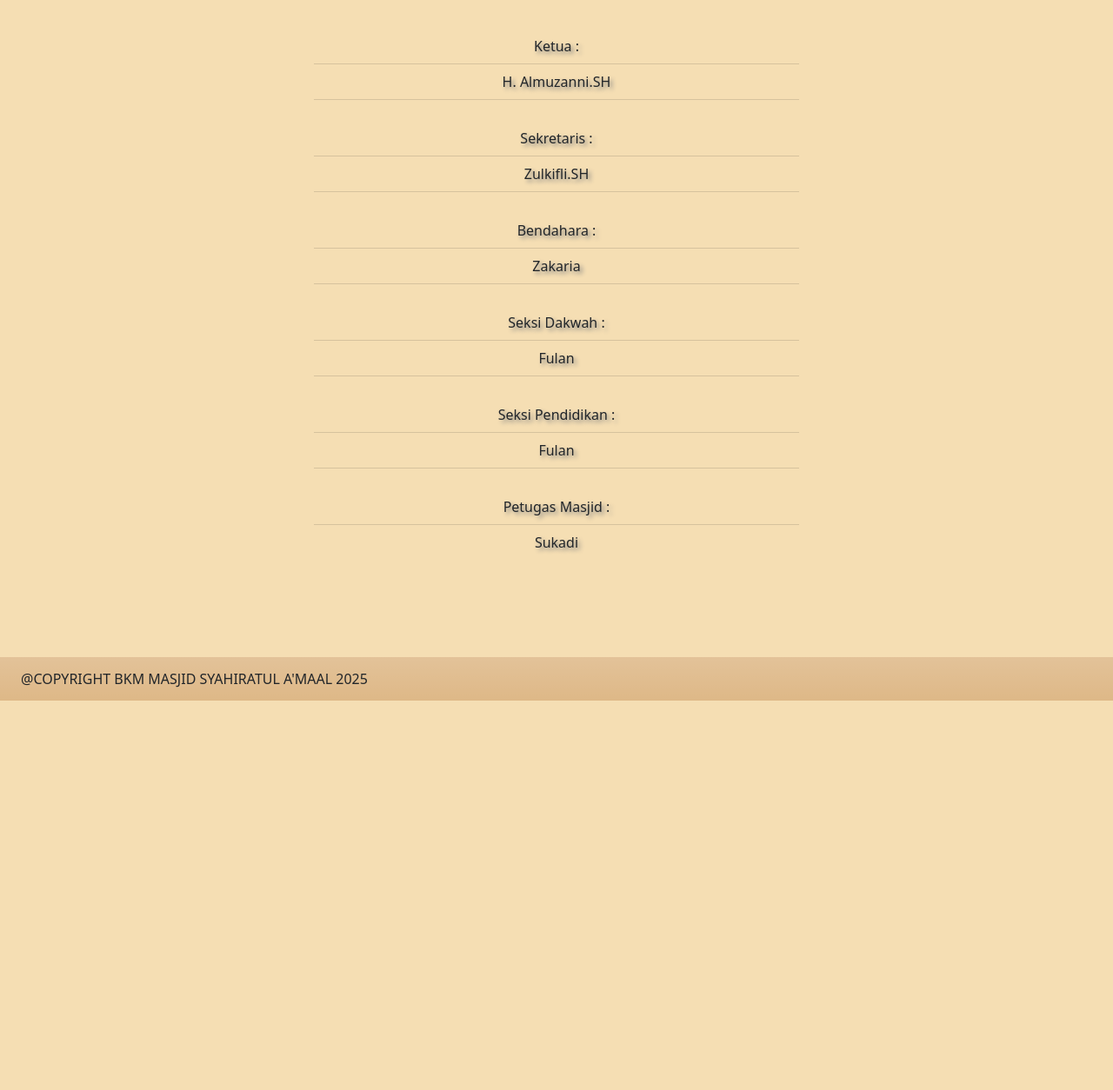
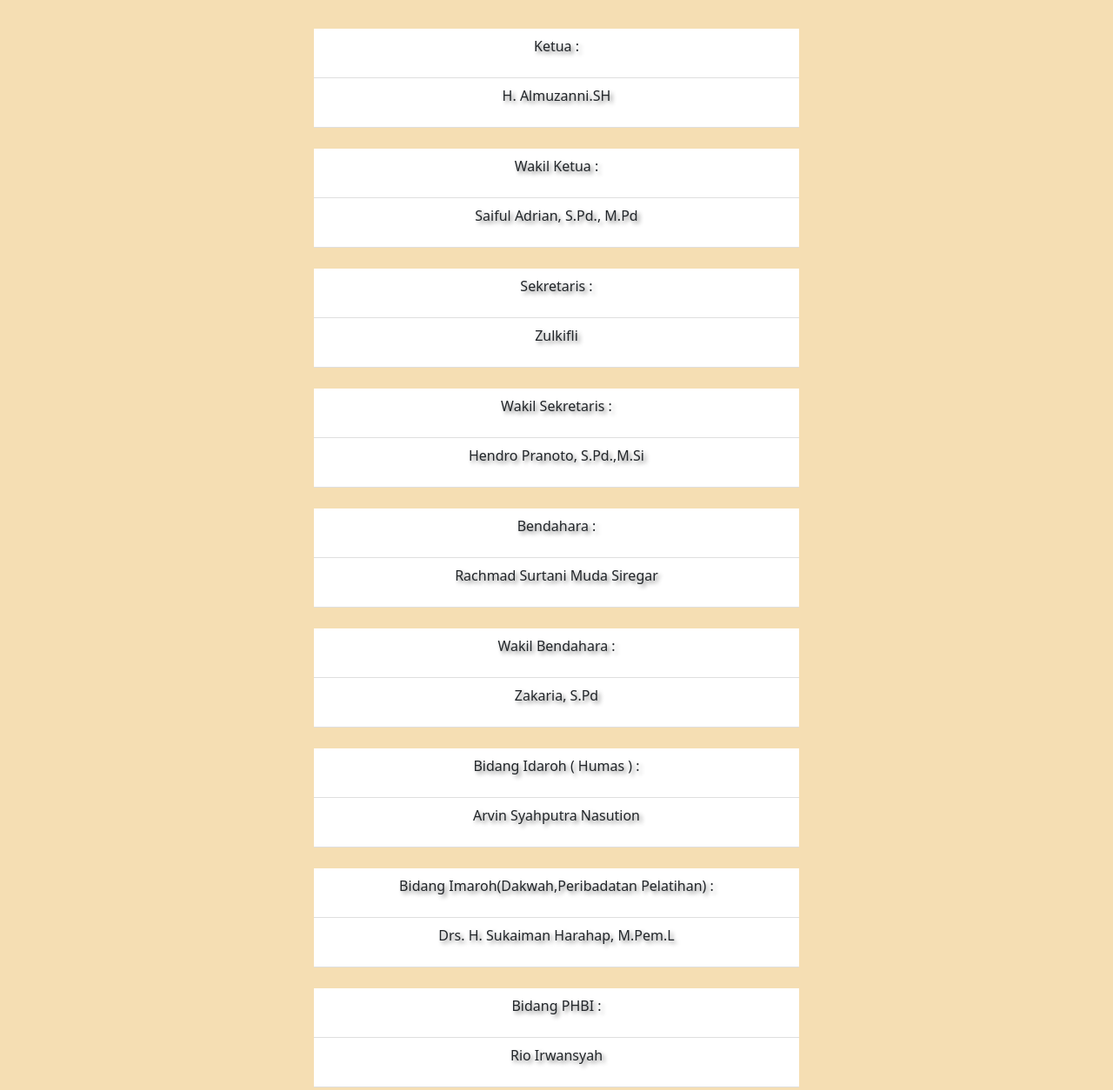
Before and after one commit to ojanno15/web-masjid, a plain HTML site: page index.html in a window 1280 px wide. Shown: the part 6920-8174 px from the top of the page at 87% size. Before the commit the page ends 7726 px from the top, so only its background shows below. Drawn offline with nearby package versions, Linux system fonts and the light colour scheme.

Commit message:
Update index.html

```diff
--- a/index.html
+++ b/index.html
@@ -284,23 +284,47 @@
         </h2>
         <div class="container">
           <ul class="list-group list-group-flush text-left" id="structure-list">
-            <li class="list-group-item" id="list-one">Ketua :</li>
-            <li class="list-group-item" id="list-one">H. Almuzanni.SH</li>
+            <li class="list-group-item" id="list-title"><p>Ketua : </p></li>
+            <li class="list-group-item" id="list-title"><p>H. Almuzanni.SH </p></li>
             <br>
-            <li class="list-group-item" id="list-two">Sekretaris : </li>
-            <li class="list-group-item" id="list-two">Zulkifli.SH</li>
+            <li class="list-group-item" id="list-title"><p>Wakil Ketua : </p></li>
+            <li class="list-group-item" id="list-title"><p>Saiful Adrian, S.Pd., M.Pd</p></li>
             <br>
-            <li class="list-group-item" id="list-three">Bendahara : </li>
-            <li class="list-group-item" id="list-three">Zakaria</li>
+            <li class="list-group-item" id="list-title"><p>Sekretaris : </p></li>
+            <li class="list-group-item" id="list-title"><p>Zulkifli</p></li>
             <br>
-            <li class="list-group-item" id="list-four">Seksi Dakwah : </li>
-            <li class="list-group-item" id="list-four">Fulan</li>
+            <li class="list-group-item" id="list-title"><p>Wakil Sekretaris : </p></li>
+            <li class="list-group-item" id="list-title"><p>Hendro Pranoto, S.Pd.,M.Si</p></li>
             <br>
-            <li class="list-group-item" id="list-five">Seksi Pendidikan : </li>
-            <li class="list-group-item" id="list-five">Fulan</li>
+            <li class="list-group-item" id="list-title"><p>Bendahara : </p></li>
+            <li class="list-group-item" id="list-title"><p>Rachmad Surtani Muda Siregar</p></li>
             <br>
-            <li class="list-group-item" id="list-six">Petugas Masjid : </li>
-            <li class="list-group-item" id="list-six">Sukadi </li>
+            <li class="list-group-item" id="list-title"><p>Wakil Bendahara : </p></li>
+            <li class="list-group-item" id="list-title"><p>Zakaria, S.Pd</p></li>
+            <br>
+            <li class="list-group-item" id="list-title"><p>Bidang Idaroh ( Humas ) : </p></li>
+            <li class="list-group-item" id="list-title"><p>Arvin Syahputra Nasution</p></li>
+            <br>
+            <li class="list-group-item" id="list-title"><p>Bidang Imaroh(Dakwah,Peribadatan Pelatihan) : </p></li>
+            <li class="list-group-item" id="list-title"><p>Drs. H. Sukaiman Harahap, M.Pem.L</p></li>
+            <br>
+            <li class="list-group-item" id="list-title"><p>Bidang PHBI : </p></li>
+            <li class="list-group-item" id="list-title"><p>Rio Irwansyah</p></li>
+            <br>
+            <li class="list-group-item" id="list-title"><p>Bidang ZIS dan Qurban : </p></li>
+            <li class="list-group-item" id="list-title"><p>Asron Batubara, S.Pd., M.Pd</p></li>
+            <br>
+            <li class="list-group-item" id="list-title"><p>Bidang Ri’ayah (Pemeliharaan) : </p></li>
+            <li class="list-group-item" id="list-title"><p>Sudarno</p></li>
+            <br>
+            <li class="list-group-item" id="list-title"><p>Bidang Pembangunan dan Infrastruktur : </p></li>
+            <li class="list-group-item" id="list-title"><p>Dwi Wahyudi, S.T</p></li>
+            <br>
+            <li class="list-group-item" id="list-title"><p>Bidang keamanan dan Ketertiban : </p></li>
+            <li class="list-group-item" id="list-title"><p>Budi Hartono</p></li>
+            <br>
+            <li class="list-group-item" id="list-title"><p>Imam Tetap : Hasan Daulay</p></li>
+            <li class="list-group-item" id="list-title"><p>Marbot Masjid	: Sukadi</p></li>
           </ul>
         </div>
       </div>
```
